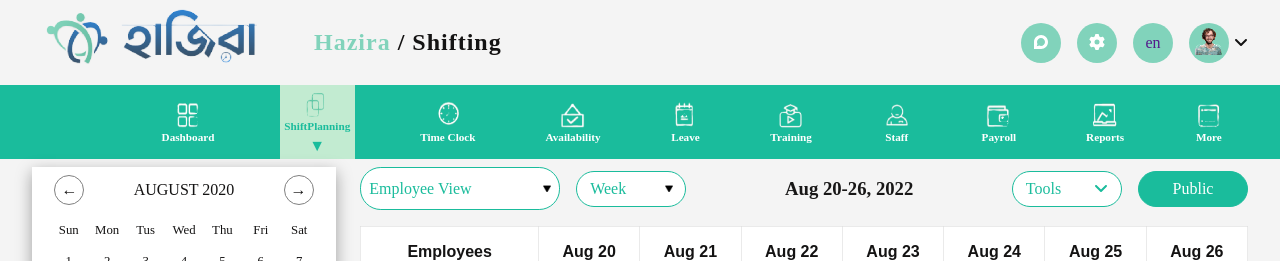
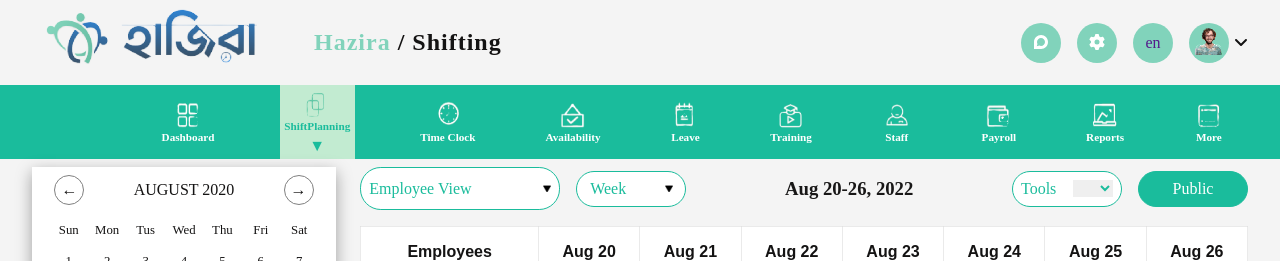
Before and after one commit to RatonRoy/Hazira, an Angular app: page / in a window 1280 px wide. Shown: the top 261 px of the page. Built offline with nearby package versions, Linux system fonts and the light colour scheme.

Commit message:
add some of styles

```diff
--- a/src/app/first-page/shifting-info/shifting-navbar/shifting-navbar.component.css
+++ b/src/app/first-page/shifting-info/shifting-navbar/shifting-navbar.component.css
@@ -28,18 +28,6 @@
   /* font-weight: bold; */
   background-color: white;
   margin-left: 1rem;
-  cursor: pointer;
-}
-.btn-tools {
-  padding: 0.5rem 0.8rem;
-  border: 1px solid #1abc9c;
-  border-radius: 1.3rem;
-  color: #1abc9c;
-  font-size: 1rem;
-  width: 110px;
-  /* font-weight: bold; */
-  background-color: white;
-  margin-right: 1rem;
   cursor: pointer;
 }
 .btn-public {
@@ -74,9 +62,52 @@
     font-size: 0.8rem;
     width: 150px;
   }
-  .btn-public, .btn-tools, .btn-week{
+  .btn-public,
+  .btn-tools,
+  .btn-week {
     font-size: 0.8rem;
     padding: 0.4rem 0.5rem;
     width: 75px;
   }
+  .btn-tools label {
+    font-size: 0.8rem;
+  }
+  .btn-tools select {
+    width: 30px;
+  }
 }
+
+/* **********
+Start from the tools
+**************/
+.btn-tools {
+  display: flex;
+  justify-content: space-between;
+  align-items: center;
+  padding: 0.5rem;
+  border: 1px solid #1abc9c;
+  border-radius: 1.3rem;
+  color: #1abc9c;
+  font-size: 1rem;
+  width: 110px;
+  background-color: white;
+  margin-right: 1rem;
+  cursor: pointer;
+}
+
+.btn-tools select {
+  border: none;
+  padding: o.2rem;
+  cursor: pointer;
+  width: 40px;
+  color: #1abc9c;
+}
+
+.btn-tools select option {
+  font-size: 0.7rem;
+  text-align: center;
+}
+
+/* **********
+End from the  tools
+**************/
--- a/src/app/first-page/shifting-info/shifting-navbar/shifting-navbar.component.html
+++ b/src/app/first-page/shifting-info/shifting-navbar/shifting-navbar.component.html
@@ -19,11 +19,24 @@
   </div>
   <h1 class="shifting-title">Aug 20-26, 2022</h1>
   <div class="shifting-nav-right-button flex-between">
-    <div class="btn-tools flex-between">
+    <!-- <div class="btn-tools flex-between">
       Tools
 
       <fa-icon [icon]="faAngleDown" class="angle-icon"> </fa-icon>
-    </div>
+    </div> -->
+    <form class="btn-tools" autocomplete="off">
+  <label for="tools">
+    <!-- <fa-icon [icon]="faCodeBranch" class="branch-icon"></fa-icon> -->
+    Tools</label
+  >
+
+  <select name="branches">
+    <option hidden="true" value=""></option>
+    <option value="first-branch">Web</option>
+    <option value="second-branch">software</option>
+    <option value="third-branch">App</option>
+  </select>
+</form>
     <div class="btn-public flex-center">Public</div>
   </div>
 </nav>
```
